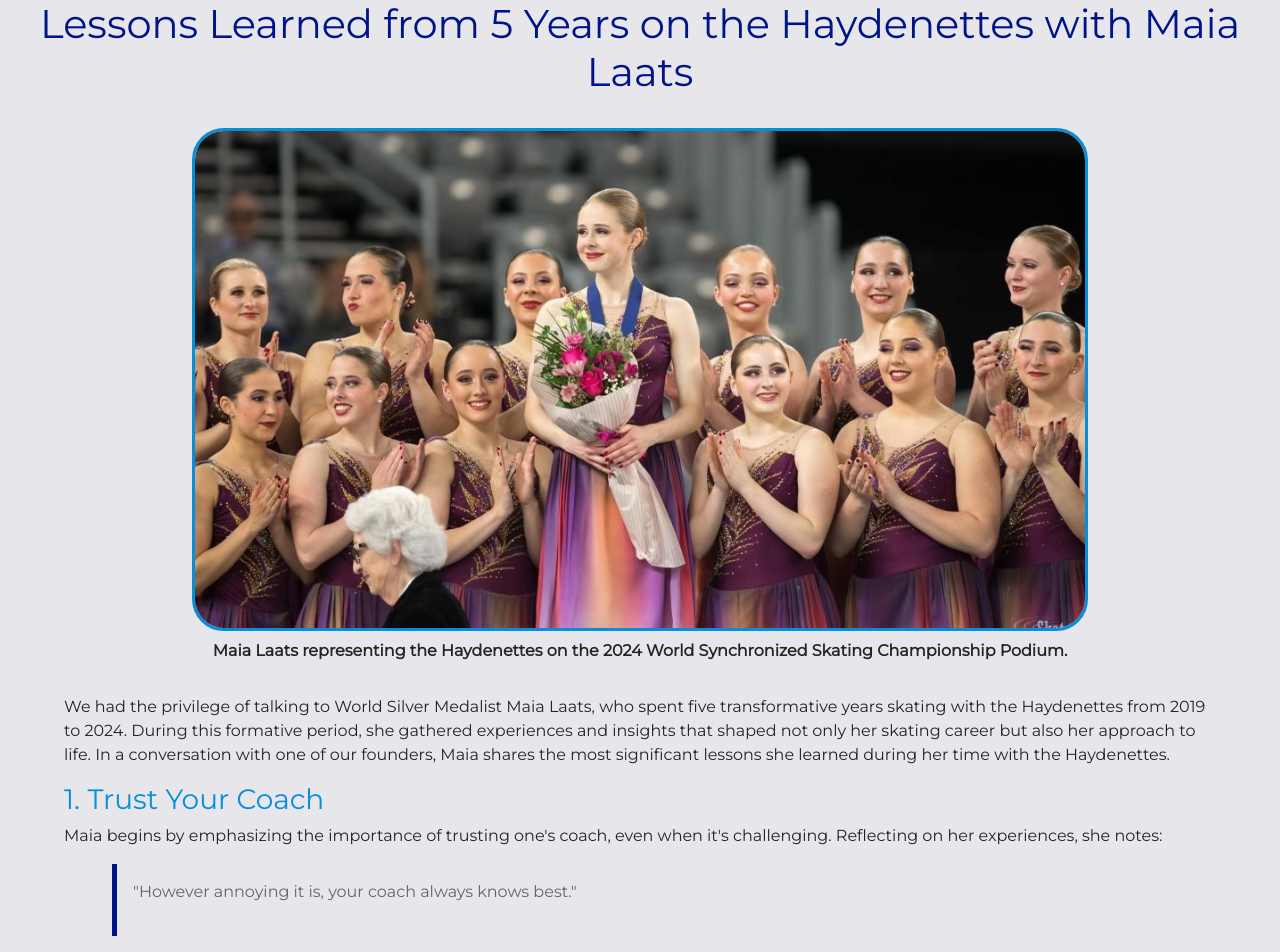
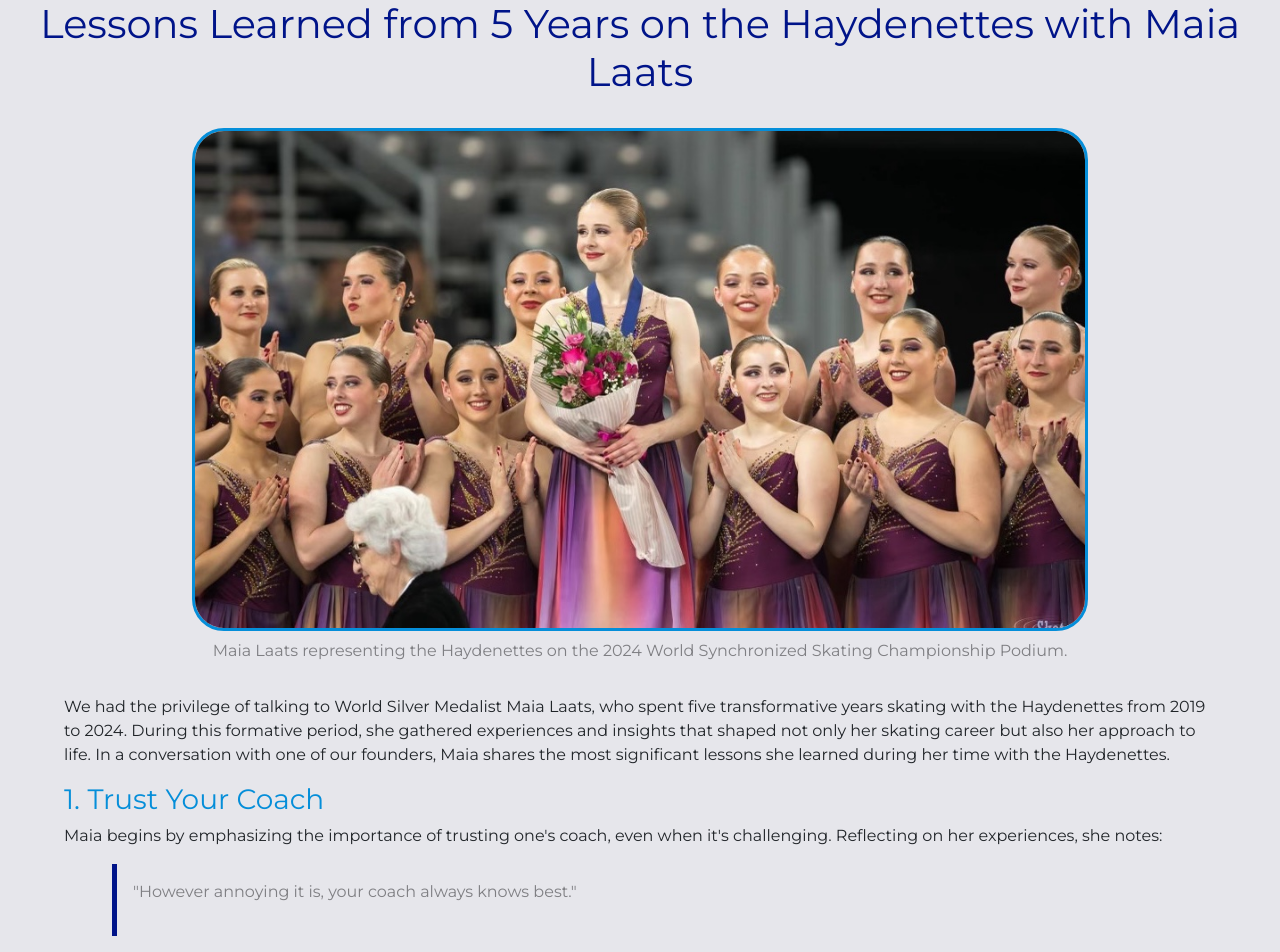
Before and after one commit to msagle/Elevate, a React (Create React App) app: page /articles in a window 1280 px wide. Shown: the part 120-1072 px from the top of the page. Built offline with nearby package versions, Linux system fonts and the light colour scheme.

Commit message:
minor design fixes for articles

```diff
--- a/src/App.css
+++ b/src/App.css
@@ -4,8 +4,8 @@
   --light-blue: rgb(5, 142, 217);
   --light-blue-fade: rgba(5, 142, 217, 0.4);
   --white-ish: rgb(230, 230, 235);
-  --accent-color: rgb(163, 163, 168);
-  --accent-color-fade: rgba(163, 163, 168, 0.4);
+  --accent-color: rgb(127, 127, 131);
+  --accent-color-fade: rgba(127, 127, 131, 0.4);
   --text-color: rgb(7, 17, 8);
 }
 
--- a/src/pages/ArticlesPage/ArticlesPage.module.css
+++ b/src/pages/ArticlesPage/ArticlesPage.module.css
@@ -6,6 +6,7 @@
 
 .imgWithCaption {
     margin: auto;
+    color: var(--accent-color);
 }
 
 .imgWithCaption img {
@@ -36,8 +37,7 @@
 }
 
 blockquote {
-    color: var(--light-blue);
-    color: #666;
+    color: var(--accent-color);
     margin-left: 3rem;
     padding: 1rem;
     border-left: 0.35em var(--elevate-blue) solid;
--- a/src/pages/ArticlesPage/ArticlesPage.tsx
+++ b/src/pages/ArticlesPage/ArticlesPage.tsx
@@ -27,7 +27,7 @@
             <h1>Lessons Learned from 5 Years on the Haydenettes with Maia Laats</h1>
             <div className={styles.imgWithCaption}>
                 <img src={MaiaPodium} alt={"Maia Laats on the World Podium"} />
-                <p><strong>Maia Laats representing the Haydenettes on the 2024 World Synchronized Skating Championship Podium.</strong></p>
+                <p>Maia Laats representing the Haydenettes on the 2024 World Synchronized Skating Championship Podium.</p>
             </div>
             <div className={styles.markdownContainer}>
                 <Markdown className={styles.markdown}>{postMarkdown}</Markdown>
```
